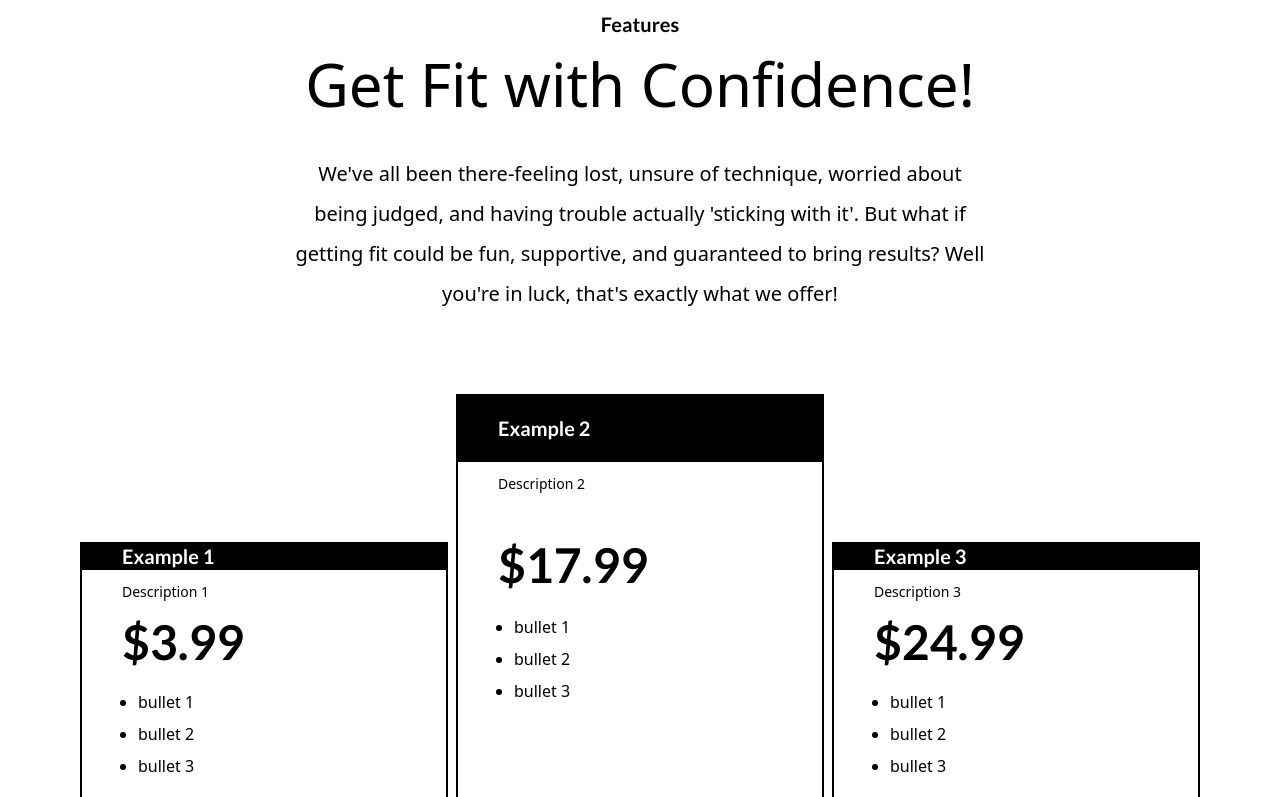
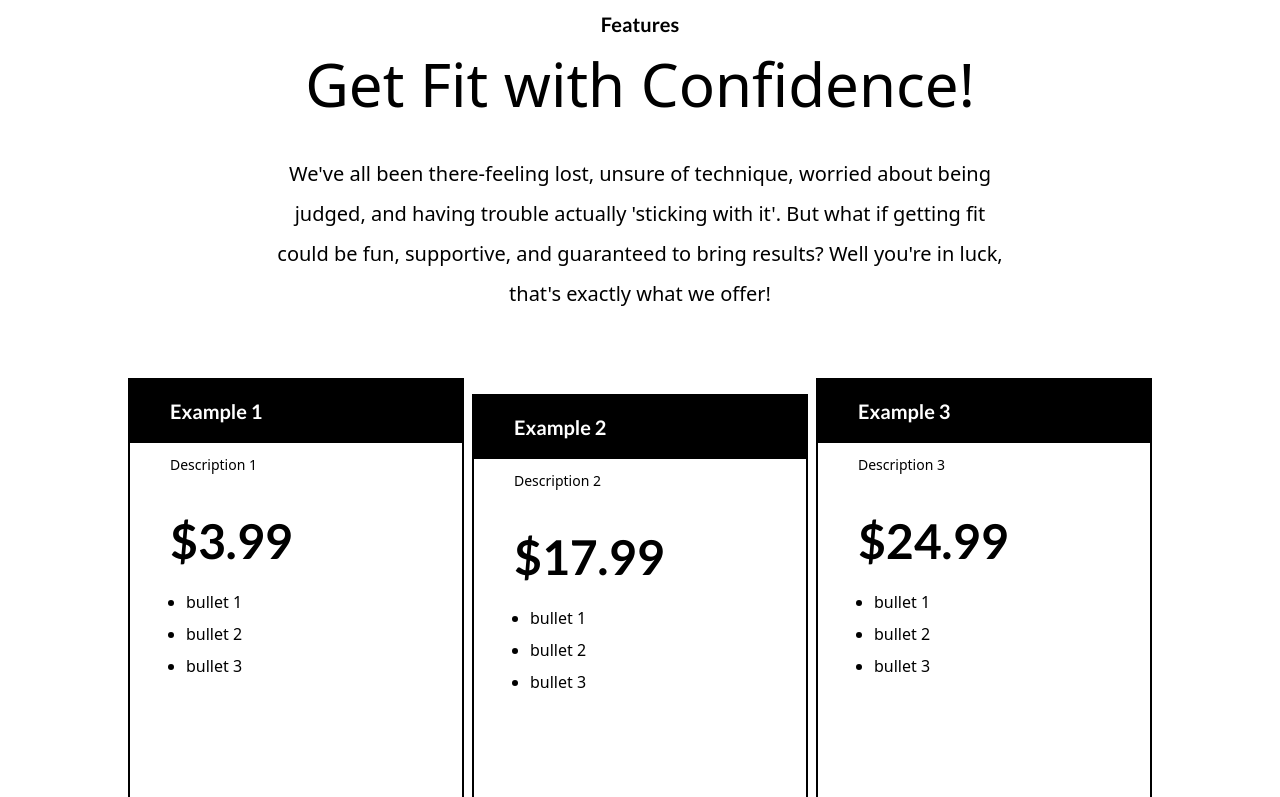
Before and after one commit to BrainReturnedToSoup/HuusWebsite, a React (Vite) app in the folder huus-website/: page / in a window 1280 px wide. Shown: the part 2000-2797 px from the top of the page. Built offline with nearby package versions, Linux system fonts and the light colour scheme.

Commit message:
changed how i wanted the pricing offer containers to look, instead of staggered heights, its consistent heights

```diff
--- a/huus-website/src/pages/root/Hero.tsx
+++ b/huus-website/src/pages/root/Hero.tsx
@@ -24,7 +24,7 @@ function LearnMoreLink() {
       href="/about"
     >
       <p
-        className={`lato-bold md:text-xl lg:text-3xl ${isHovered ? "text-black" : "text-white"}`}
+        className={`lato-bold md:text-xl  ${isHovered ? "text-black" : "text-white"}`}
       >
         Learn more
       </p>
@@ -53,7 +53,7 @@ export default function Hero() {
           </h3>
         </div>
         <div className="flex flex-col p-3 pl-10">
-          <p className="mb-2 pl-2 leading-relaxed text-white md:mb-6 md:text-xl lg:text-2xl">
+          <p className="mb-2 pl-2 leading-relaxed text-white md:mb-6 md:text-xl ">
             Quality 1-on-1 personal training, fitness mentorship, and nutrition
             consultation right at your fingertips. Schedule your online or
             in-person appointment today.
--- a/huus-website/src/pages/root/Pricing.tsx
+++ b/huus-website/src/pages/root/Pricing.tsx
@@ -16,15 +16,13 @@ const offers = [
     desc: "Description 1",
     bullets: ["bullet 1", " bullet 2", "bullet 3"],
     price: 3.99,
-    key: 0,
-    styling: { heightRatio: "5/6", marginBottom: "8" },
+    styling: { heightRatio: "full", marginBottom: "4" },
   },
   {
     title: "Example 2",
     desc: "Description 2",
     bullets: ["bullet 1", " bullet 2", "bullet 3"],
     price: 17.99,
-    key: 1,
     styling: { heightRatio: "full", marginBottom: "0" },
   },
   {
@@ -32,8 +30,7 @@ const offers = [
     desc: "Description 3",
     bullets: ["bullet 1", " bullet 2", "bullet 3"],
     price: 24.99,
-    key: 2,
-    styling: { heightRatio: "5/6", marginBottom: "8" },
+    styling: { heightRatio: "full", marginBottom: "4" },
   },
 ];
 
@@ -51,7 +48,7 @@ function Offer({ title, desc, bullets, price, styling }: OfferProps) {
   return (
     <div className="flex h-full w-full items-end justify-center">
       <div
-        className={`h-${styling.heightRatio} w-full mb-${styling.marginBottom} pricing-offer-content-grid-rows grid border-x-2 border-black`}
+        className={`w-full h-${styling.heightRatio} mb-${styling.marginBottom} pricing-offer-content-grid-rows grid border-x-2 border-black`}
       >
         <div className="flex items-center justify-start bg-black px-10">
           <h2 className={`lato-bold text-xl text-white`}>{title}</h2>
@@ -91,7 +88,7 @@ function Offer({ title, desc, bullets, price, styling }: OfferProps) {
 export default function Pricing() {
   return (
     <div className="flex h-[1050px] flex-col items-center">
-      <div className="mb-8 flex flex-col items-center p-4 px-6 pt-40 md:px-10 lg:w-[850px] lg:px-14 xl:px-20">
+      <div className="mb-8 flex flex-col items-center px-6 py-4 pt-40 md:px-10 lg:w-[850px] lg:px-14">
         <h2 className="lato-bold mb-4 text-xl">Features</h2>
         <h3 className="lato-medium mb-10 text-6xl">Get Fit with Confidence!</h3>
         <p className="lato-medium mb-4 w-full text-center text-xl leading-loose">
@@ -101,11 +98,11 @@ export default function Pricing() {
           results? Well you're in luck, that's exactly what we offer!
         </p>
       </div>
-      <div className="flex h-[550px] w-full items-center justify-center py-4 md:px-10 lg:px-14 xl:px-20">
+      <div className="flex h-[500px] w-full items-center justify-center py-4 lg:px-10">
         <div
-          className={`grid-col grid h-full w-[1150px] grid-rows-1 grid-cols-${offers.length} gap-2`}
+          className={`grid h-full grid-rows-1 md:w-[1024px] grid-cols-${offers.length} gap-2`}
         >
-          {offers.map((offer) => {
+          {offers.map((offer, index) => {
             return (
               <Offer
                 title={offer.title}
@@ -113,7 +110,7 @@ export default function Pricing() {
                 bullets={offer.bullets}
                 price={offer.price}
                 styling={offer.styling}
-                key={offer.key}
+                key={index}
               />
             );
           })}
```
